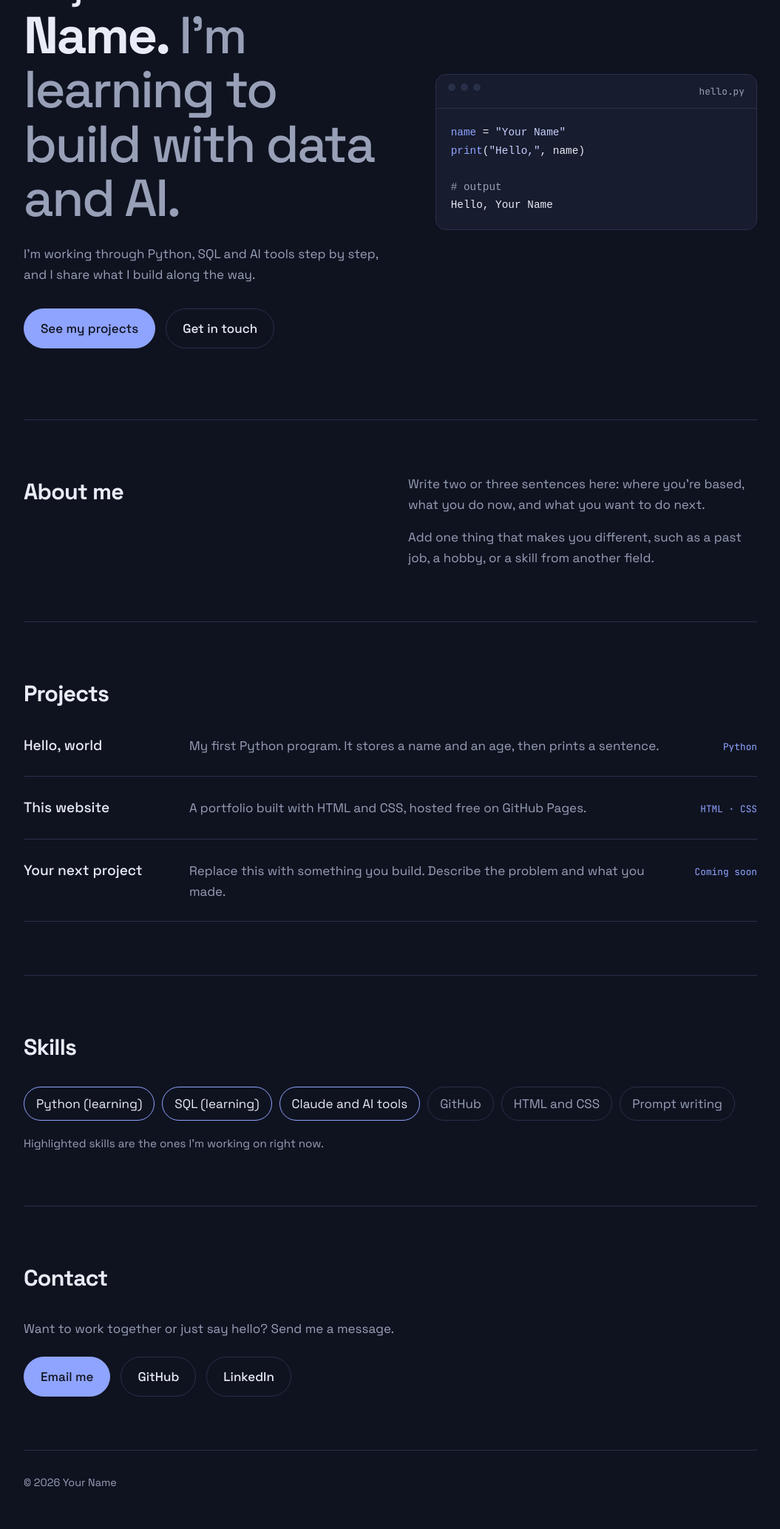
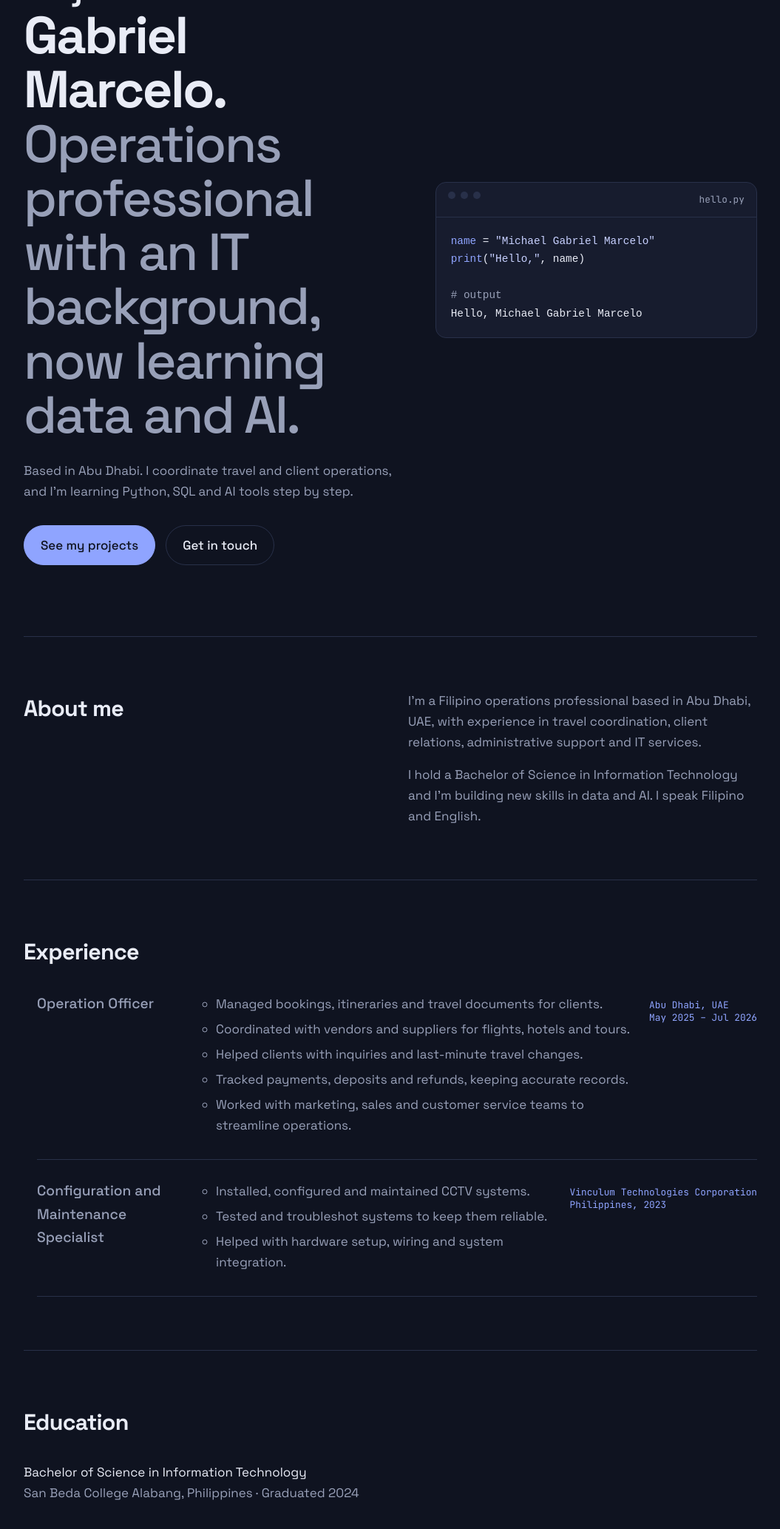
Before and after one commit to mgmarcelo1412-jpg/mgmarcelo1412-jpg.github.io, a plain HTML site: page index.html in a window 1280 px wide. Shown: the part 209-2276 px from the top of the page at 74% size, without its empty margins (112-1167 px from the left). Drawn offline with Linux system fonts and the light colour scheme.

Commit message:
Add files via upload

```diff
--- a/index.html
+++ b/index.html
@@ -3,8 +3,8 @@
 <head>
 <meta charset="utf-8">
 <meta name="viewport" content="width=device-width, initial-scale=1">
-<title>Your Name | Portfolio</title>
-<meta name="description" content="Personal portfolio of Your Name: learning data and AI, building in public.">
+<title>Michael Gabriel Marcelo | Portfolio</title>
+<meta name="description" content="Personal portfolio of Michael Gabriel Marcelo: learning data and AI, building in public.">
 <link rel="preconnect" href="https://fonts.googleapis.com">
 <link rel="preconnect" href="https://fonts.gstatic.com" crossorigin>
 <link href="https://fonts.googleapis.com/css2?family=Space+Grotesk:wght@400;500;700&family=JetBrains+Mono:wght@400;500&display=swap" rel="stylesheet">
@@ -53,6 +53,8 @@ h2{font-size:1.9rem;letter-spacing:-.025em;margin-bottom:28px}
 .proj li:first-child{padding-top:0}
 .proj h3{font-size:1.2rem;font-weight:500}
 .proj p{color:var(--muted)}
+.exp ul{padding-left:18px;color:var(--muted)}
+.exp li li{padding:0;border:0;display:list-item;margin:0 0 6px}
 .tag{font:400 .8rem var(--mono);color:var(--accent);white-space:nowrap}
 .skills{display:flex;flex-wrap:wrap;gap:10px;list-style:none;padding:0}
 .skills li{padding:8px 16px;border:1px solid var(--line);border-radius:999px;color:var(--muted)}
@@ -72,9 +74,10 @@ footer{padding:32px 0 48px;color:var(--muted);font-size:.9rem;border-top:1px sol
 <body>
 <div class="wrap">
   <nav aria-label="Main">
-    <strong>Your Name</strong>
+    <strong>Michael Gabriel Marcelo</strong>
     <ul>
       <li><a href="#about">About</a></li>
+      <li><a href="#experience">Experience</a></li>
       <li><a href="#projects">Projects</a></li>
       <li><a href="#skills">Skills</a></li>
       <li><a href="#contact">Contact</a></li>
@@ -84,8 +87,8 @@ footer{padding:32px 0 48px;color:var(--muted);font-size:.9rem;border-top:1px sol
   <main>
     <div class="hero">
       <div>
-        <h1>Hi, I’m Your Name. <span>I’m learning to build with data and AI.</span></h1>
-        <p class="lead">I’m working through Python, SQL and AI tools step by step, and I share what I build along the way.</p>
+        <h1>Hi, I’m Michael Gabriel Marcelo. <span>Operations professional with an IT background, now learning data and AI.</span></h1>
+        <p class="lead">Based in Abu Dhabi. I coordinate travel and client operations, and I’m learning Python, SQL and AI tools step by step.</p>
         <div class="btns">
           <a class="btn primary" href="#projects">See my projects</a>
           <a class="btn" href="#contact">Get in touch</a>
@@ -93,20 +96,51 @@ footer{padding:32px 0 48px;color:var(--muted);font-size:.9rem;border-top:1px sol
       </div>
       <div class="term" aria-label="Python code example">
         <header><i></i><i></i><i></i><em>hello.py</em></header>
-<pre><span class="k">name</span> = <span class="s">"Your Name"</span>
+<pre><span class="k">name</span> = <span class="s">"Michael Gabriel Marcelo"</span>
 <span class="k">print</span>(<span class="s">"Hello,"</span>, name)
 
 <span class="c"># output</span>
-Hello, Your Name<span class="cur" aria-hidden="true"></span></pre>
+Hello, Michael Gabriel Marcelo<span class="cur" aria-hidden="true"></span></pre>
       </div>
     </div>
 
     <section id="about" class="about">
       <h2>About me</h2>
       <div>
-        <p>Write two or three sentences here: where you’re based, what you do now, and what you want to do next.</p>
-        <p>Add one thing that makes you different, such as a past job, a hobby, or a skill from another field.</p>
+        <p>I’m a Filipino operations professional based in Abu Dhabi, UAE, with experience in travel coordination, client relations, administrative support and IT services.</p>
+        <p>I hold a Bachelor of Science in Information Technology and I’m building new skills in data and AI. I speak Filipino and English.</p>
       </div>
+    </section>
+
+    <section id="experience" class="exp">
+      <h2>Experience</h2>
+      <ul class="proj">
+        <li>
+          <h3>Operation Officer</h3>
+          <ul>
+            <li>Managed bookings, itineraries and travel documents for clients.</li>
+            <li>Coordinated with vendors and suppliers for flights, hotels and tours.</li>
+            <li>Helped clients with inquiries and last-minute travel changes.</li>
+            <li>Tracked payments, deposits and refunds, keeping accurate records.</li>
+            <li>Worked with marketing, sales and customer service teams to streamline operations.</li>
+          </ul>
+          <span class="tag">Abu Dhabi, UAE<br>May 2025 – Jul 2026</span>
+        </li>
+        <li>
+          <h3>Configuration and Maintenance Specialist</h3>
+          <ul>
+            <li>Installed, configured and maintained CCTV systems.</li>
+            <li>Tested and troubleshot systems to keep them reliable.</li>
+            <li>Helped with hardware setup, wiring and system integration.</li>
+          </ul>
+          <span class="tag">Vinculum Technologies Corporation<br>Philippines, 2023</span>
+        </li>
+      </ul>
+    </section>
+
+    <section id="education">
+      <h2>Education</h2>
+      <p>Bachelor of Science in Information Technology<br><span style="color:var(--muted)">San Beda College Alabang, Philippines · Graduated 2024</span></p>
     </section>
 
     <section id="projects">
@@ -122,11 +156,6 @@ Hello, Your Name<span class="cur" aria-hidden="true"></span></pre>
           <p>A portfolio built with HTML and CSS, hosted free on GitHub Pages.</p>
           <span class="tag">HTML · CSS</span>
         </li>
-        <li>
-          <h3>Your next project</h3>
-          <p>Replace this with something you build. Describe the problem and what you made.</p>
-          <span class="tag">Coming soon</span>
-        </li>
       </ul>
     </section>
 
@@ -136,9 +165,17 @@ Hello, Your Name<span class="cur" aria-hidden="true"></span></pre>
         <li class="now">Python (learning)</li>
         <li class="now">SQL (learning)</li>
         <li class="now">Claude and AI tools</li>
+        <li>Operations coordination</li>
+        <li>Travel booking and reservations</li>
+        <li>Client relations</li>
+        <li>IT support and troubleshooting</li>
+        <li>Network and remote desktop support</li>
+        <li>Data management and reporting</li>
+        <li>CRM tools</li>
+        <li>Microsoft Office</li>
+        <li>Canva and Meta Business Suite</li>
+        <li>Google Analytics</li>
         <li>GitHub</li>
-        <li>HTML and CSS</li>
-        <li>Prompt writing</li>
       </ul>
       <p class="note">Highlighted skills are the ones I’m working on right now.</p>
     </section>
@@ -147,14 +184,13 @@ Hello, Your Name<span class="cur" aria-hidden="true"></span></pre>
       <h2>Contact</h2>
       <p>Want to work together or just say hello? Send me a message.</p>
       <div class="btns">
-        <a class="btn primary" href="mailto:you@example.com">Email me</a>
-        <a class="btn" href="https://github.com/yourusername">GitHub</a>
-        <a class="btn" href="https://www.linkedin.com/in/yourname">LinkedIn</a>
+        <a class="btn primary" href="mailto:mgdmarcelo@gmail.com">Email me</a>
+        <a class="btn" href="https://github.com/mgmarcelo1412-jpg">GitHub</a>
       </div>
     </section>
   </main>
 
-  <footer>© 2026 Your Name</footer>
+  <footer>© 2026 Michael Gabriel Marcelo</footer>
 </div>
 </body>
 </html>
```
